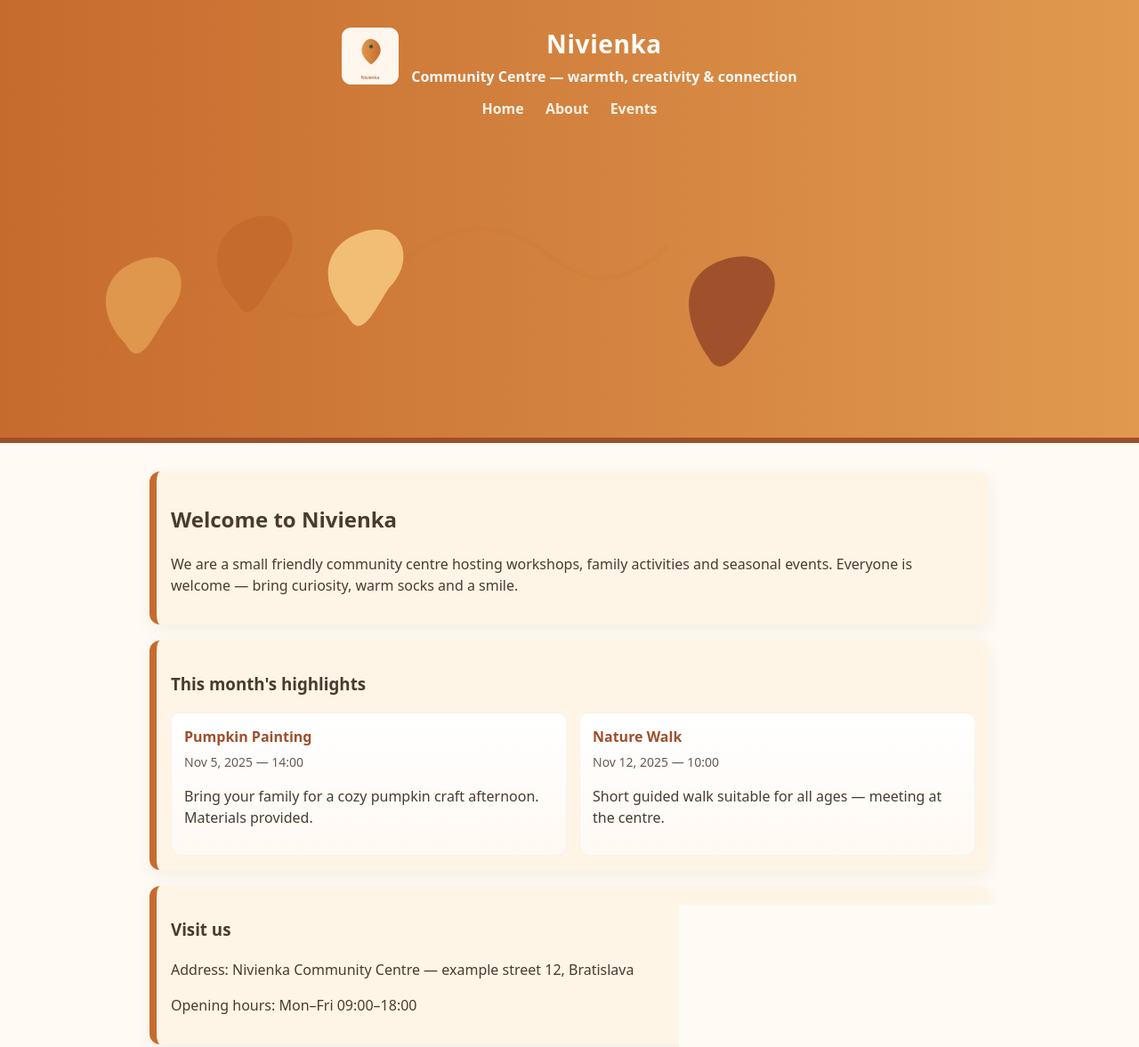
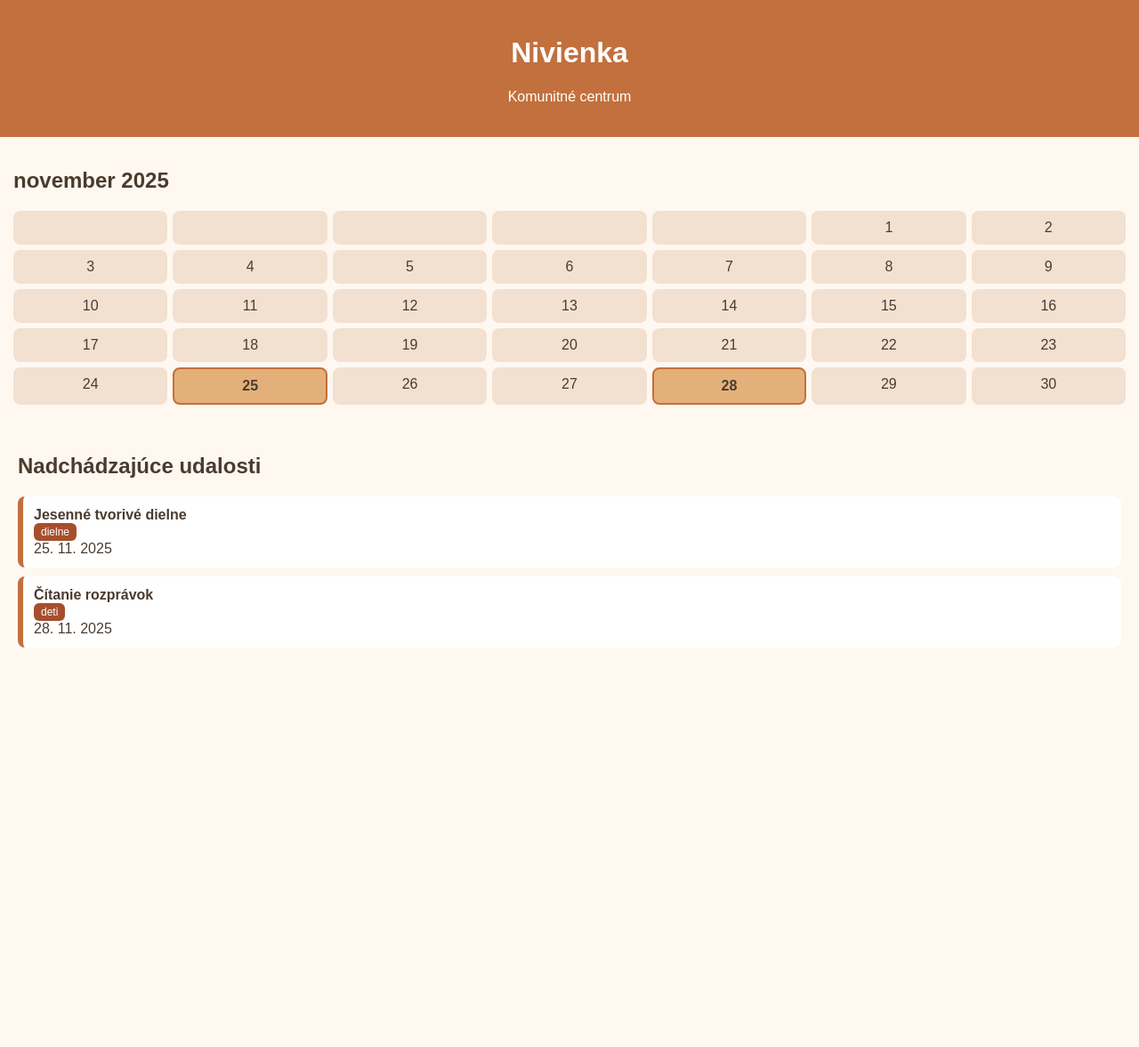
Before and after one commit to nikadilli/nikadilli.github.io, a plain HTML site: page index.html in a window 1280 px wide. Shown: the top 1177 px of the page at 89% size. After the commit the page ends 800 px from the top, so only its background shows below. Drawn offline with Linux system fonts and the light colour scheme.

Commit message:
change events to dynamic

```diff
--- /dev/null
+++ b/events.json
@@ -0,0 +1,14 @@
+[
+  {
+    "title": "Jesenné tvorivé dielne",
+    "date": "2025-11-25",
+    "category": "dielne",
+    "description": "Tvorenie z prírodných materiálov pre deti aj dospelých."
+  },
+  {
+    "title": "Čítanie rozprávok",
+    "date": "2025-11-28",
+    "category": "deti",
+    "description": "Spoločné čítanie jesenných rozprávok pre všetky veky."
+  }
+]
--- a/index.html
+++ b/index.html
@@ -1,67 +1,29 @@
-<!doctype html>
-<html lang="en">
+<!DOCTYPE html>
+<html lang="sk">
 <head>
-  <meta charset="utf-8" />
-  <meta name="viewport" content="width=device-width,initial-scale=1" />
-  <title>Nivienka — Community Centre</title>
-  <link rel="stylesheet" href="style.css">
+  <meta charset="UTF-8" />
+  <meta name="viewport" content="width=device-width, initial-scale=1.0" />
+  <title>Nivienka – Komunitné centrum</title>
+  <link rel="stylesheet" href="style.css" />
 </head>
 <body>
-  <header class="header" role="banner">
-    <div class="brand">
-      <!-- Inline logo SVG -->
-      <div style="width:64px;height:64px">
-        <img src="images/logo.svg" alt="Nivienka logo" style="width:64px;height:64px"/>
-      </div>
-      <div>
-        <h1>Nivienka</h1>
-        <p>Community Centre — warmth, creativity & connection</p>
-      </div>
-    </div>
+<header>
+  <h1>Nivienka</h1>
+  <p>Komunitné centrum</p>
+</header>
 
-    <nav class="nav" role="navigation" aria-label="Main navigation">
-      <a href="index.html">Home</a>
-      <a href="about.html">About</a>
-      <a href="events.html">Events</a>
-    </nav>
-    <div class="hero-illustration" aria-hidden="true">
-      <img src="images/hero-leaves.svg" alt="" style="max-width:100%;height:auto;"/>
-    </div>
-  </header>
+<section id="calendar"></section>
+<section id="event-list"></section>
 
-  <main class="container" role="main">
-    <section class="card">
-      <h2>Welcome to Nivienka</h2>
-      <p>We are a small friendly community centre hosting workshops, family activities and seasonal events.
-      Everyone is welcome — bring curiosity, warm socks and a smile.</p>
-    </section>
+<div id="popup" class="popup hidden">
+  <div class="popup-content">
+    <span id="close-popup" class="close">&times;</span>
+    <h2 id="popup-title"></h2>
+    <p id="popup-date"></p>
+    <p id="popup-description"></p>
+  </div>
+</div>
 
-    <section class="card">
-      <h3>This month's highlights</h3>
-      <div class="events-grid" aria-live="polite">
-        <div class="event">
-          <h4>Pumpkin Painting</h4>
-          <time datetime="2025-11-05">Nov 5, 2025 — 14:00</time>
-          <p>Bring your family for a cozy pumpkin craft afternoon. Materials provided.</p>
-        </div>
-        <div class="event">
-          <h4>Nature Walk</h4>
-          <time datetime="2025-11-12">Nov 12, 2025 — 10:00</time>
-          <p>Short guided walk suitable for all ages — meeting at the centre.</p>
-        </div>
-      </div>
-    </section>
-
-    <section class="card" aria-label="Visit information">
-      <h3>Visit us</h3>
-      <p>Address: Nivienka Community Centre — example street 12, Bratislava</p>
-      <p>Opening hours: Mon–Fri 09:00–18:00</p>
-    </section>
-
-  </main>
-
-  <footer class="footer" role="contentinfo">
-    © 2025 Nivienka Community Centre — Made with autumn colours 🍂
-  </footer>
+<script src="script.js"></script>
 </body>
 </html>
--- /dev/null
+++ b/script.js
@@ -0,0 +1,67 @@
+async function loadEvents() {
+  const res = await fetch('events.json');
+  const events = await res.json();
+
+  const today = new Date();
+  const futureEvents = events.filter(e => new Date(e.date) >= new Date(today.toDateString()));
+
+  renderCalendar(futureEvents);
+  renderList(futureEvents);
+}
+
+function renderCalendar(events) {
+  const cal = document.getElementById('calendar');
+  const now = new Date();
+  const year = now.getFullYear();
+  const month = now.getMonth();
+  const firstDay = new Date(year, month, 1);
+  const lastDay = new Date(year, month + 1, 0);
+
+  let html = `<h2>${now.toLocaleString('sk-SK', { month: 'long' })} ${year}</h2>`;
+  html += `<div class="grid">`;
+
+  let offset = (firstDay.getDay() === 0 ? 6 : firstDay.getDay() - 1);
+  for (let i = 0; i < offset; i++) html += `<div class="empty"></div>`;
+
+  for (let day = 1; day <= lastDay.getDate(); day++) {
+    const dateStr = `${year}-${String(month+1).padStart(2,'0')}-${String(day).padStart(2,'0')}`;
+    const ev = events.find(e => e.date === dateStr);
+
+    html += `<div class="day ${ev ? 'has-event' : ''}" data-date="${dateStr}">
+              ${day}
+             </div>`;
+  }
+
+  html += `</div>`;
+  cal.innerHTML = html;
+
+  document.querySelectorAll('.day.has-event').forEach(d => {
+    d.onclick = () => openPopup(events.find(e => e.date === d.dataset.date));
+  });
+}
+
+function renderList(events) {
+  const list = document.getElementById('event-list');
+  let html = `<h2>Nadchádzajúce udalosti</h2>`;
+  events.forEach(e => {
+    html += `<div class="event" onclick="openPopup(${JSON.stringify(e).replace(/"/g, '&quot;')})">
+              <strong>${e.title}</strong><br>
+              <span class="badge">${e.category}</span><br>
+              ${new Date(e.date).toLocaleDateString('sk-SK')}
+            </div>`;
+  });
+  list.innerHTML = html;
+}
+
+function openPopup(e) {
+  document.getElementById('popup-title').textContent = e.title;
+  document.getElementById('popup-date').textContent = new Date(e.date).toLocaleDateString('sk-SK');
+  document.getElementById('popup-description').textContent = e.description;
+  document.getElementById('popup').classList.remove('hidden');
+}
+
+document.getElementById('close-popup').onclick = () => {
+  document.getElementById('popup').classList.add('hidden');
+};
+
+loadEvents();
--- a/style.css
+++ b/style.css
@@ -1,123 +1,74 @@
-/* style.css - Autumn palette, responsive and friendly */
-:root{
-  --bg:#fffaf3;
-  --text:#4a3b2f;
-  --accent:#c66b2e;
-  --accent-2:#e0994f;
-  --muted:#9e4f2c;
-  --card:#fff5e6;
-  --green:#2f5b3b;
-  --radius:12px;
-  --maxw:980px;
+body {
+  font-family: Arial, sans-serif;
+  margin: 0;
+  background: #fff8f0;
+  color: #4a3b2f;
 }
-
-*{box-sizing:border-box}
-html,body{height:100%}
-body{
-  margin:0;
-  font-family: "Poppins", system-ui, -apple-system, "Segoe UI", Roboto, "Helvetica Neue", Arial;
-  background:var(--bg);
-  color:var(--text);
-  -webkit-font-smoothing:antialiased;
-  -moz-osx-font-smoothing:grayscale;
-  line-height:1.5;
+header {
+  background: #c2703d;
+  color: white;
+  padding: 20px;
+  text-align: center;
 }
-
-.header{
-  background: linear-gradient(90deg,var(--accent),var(--accent-2));
-  color: #fff;
-  padding:28px 16px;
-  text-align:center;
-  border-bottom:6px solid var(--muted);
+#calendar {
+  padding: 15px;
 }
-.header .brand{
-  display:flex;
-  gap:14px;
-  align-items:center;
-  justify-content:center;
-  flex-wrap:wrap;
+.grid {
+  display: grid;
+  grid-template-columns: repeat(7, 1fr);
+  gap: 6px;
 }
-.brand h1{
-  margin:0;
-  font-size:28px;
-  letter-spacing:0.6px;
+.day, .empty {
+  padding: 10px;
+  border-radius: 8px;
+  text-align: center;
+  background: #f2e0d0;
 }
-.brand p{margin:4px 0 0;font-weight:600;opacity:0.95}
-
-.nav{
-  margin-top:12px;
+.day.has-event {
+  background: #e3b07a;
+  cursor: pointer;
+  font-weight: bold;
+  border: 2px solid #c2703d;
 }
-.nav a{
-  color:rgba(255,248,236,0.95);
-  text-decoration:none;
-  margin:0 10px;
-  font-weight:700;
-  font-size:16px;
+#event-list {
+  padding: 20px;
 }
-.nav a:hover{text-decoration:underline}
-
-/* layout */
-.container{
-  max-width:var(--maxw);
-  margin:32px auto;
-  padding:0 18px;
+.event {
+  background: white;
+  border-left: 6px solid #c2703d;
+  padding: 12px;
+  margin-bottom: 10px;
+  border-radius: 8px;
 }
-
-/* cards */
-.card{
-  background:var(--card);
-  border-left:8px solid var(--accent);
-  padding:16px;
-  margin:18px 0;
-  border-radius:var(--radius);
-  box-shadow:0 6px 18px rgba(67,48,33,0.06);
+.badge {
+  display: inline-block;
+  padding: 3px 8px;
+  background: #a64f2d;
+  color: white;
+  border-radius: 6px;
+  font-size: 12px;
 }
-
-/* event list style */
-.events-grid{
-  display:grid;
-  grid-template-columns:1fr 1fr;
-  gap:14px;
+.popup {
+  position: fixed;
+  top: 0; left: 0;
+  width: 100%; height: 100%;
+  background: rgba(0,0,0,0.6);
+  display: flex;
+  justify-content: center;
+  align-items: center;
 }
-.event{
-  background:linear-gradient(180deg,#fff,#fff9f3);
-  border:1px solid rgba(160,110,80,0.08);
-  padding:14px;
-  border-radius:10px;
+.popup.hidden { display: none; }
+.popup-content {
+  background: white;
+  padding: 20px;
+  border-radius: 10px;
+  width: 90%;
+  max-width: 400px;
+  position: relative;
 }
-.event h4{margin:0 0 6px;color:var(--muted)}
-.event time{display:block;font-size:14px;color:#6b5a4f;margin-bottom:8px}
-
-/* subtle footer */
-.footer{
-  margin-top:36px;
-  background:var(--accent);
-  color:white;
-  text-align:center;
-  padding:16px;
+.close {
+  position: absolute;
+  top: 10px; right: 10px;
+  cursor: pointer;
+  font-size: 24px;
 }
-
-/* decorative image area */
-.hero-illustration{
-  display:flex;
-  justify-content:center;
-  align-items:center;
-  margin-top:18px;
-}
-
-/* responsiveness */
-@media (max-width:800px){
-  .events-grid{grid-template-columns:1fr}
-  .brand h1{font-size:24px}
-  .nav a{margin:0 8px;font-size:15px}
-  .header{padding:20px 12px}
-  .container{margin:20px auto;padding:0 14px}
-}
-
-/* small screens */
-@media (max-width:420px){
-  .brand h1{font-size:20px}
-  .brand p{font-size:14px}
-  .nav a{font-size:13px}
-  .card{padding:12px}
-}
```
